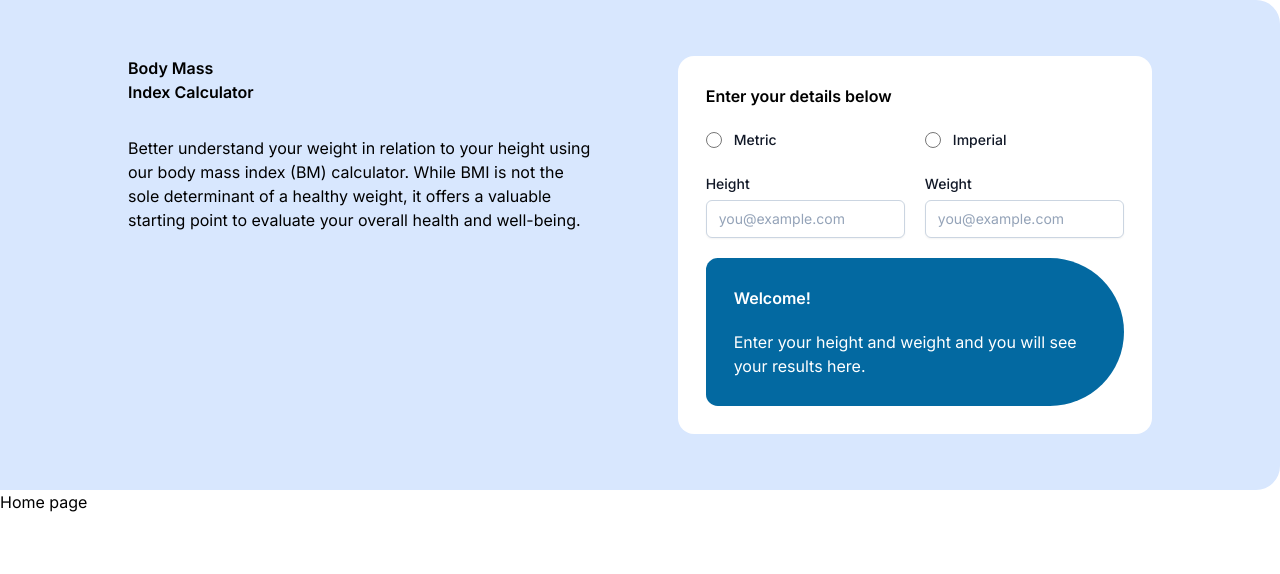
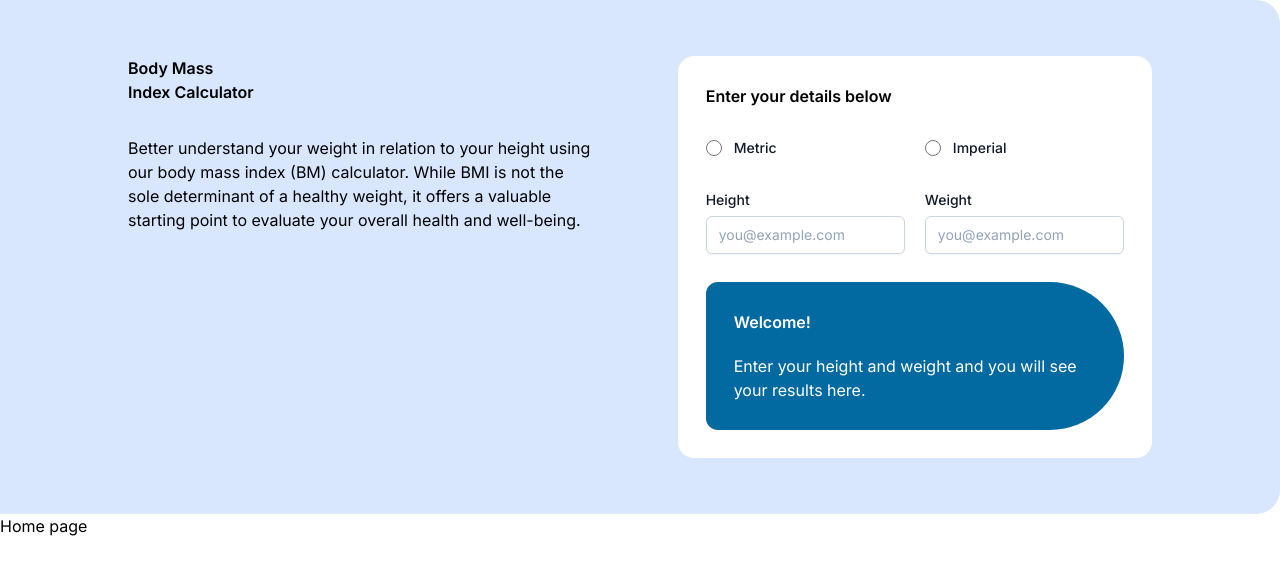
Before and after one commit to chungvuiloong/bmi_calculator, a Next.js app: page / in a window 1280 px wide. Shown: the top 574 px of the page. Built offline with nearby package versions, Linux system fonts and the light colour scheme.

Commit message:
Made gaps consistent.

```diff
--- a/src/components/HeroBanner/index.tsx
+++ b/src/components/HeroBanner/index.tsx
@@ -74,7 +74,7 @@ export  const HeroBanner = () => {
                                 starting point to evaluate your overall health and well-being.
                             </Typography>
                         </div>
-                        <div className='basis-1/2 flex flex-col bg-white rounded-2xl p-7 gap-5'>
+                        <div className='basis-1/2 flex flex-col bg-white rounded-2xl p-7 gap-7'>
                             <Bmi_calculator />
                         </div>
                     </div>
```
